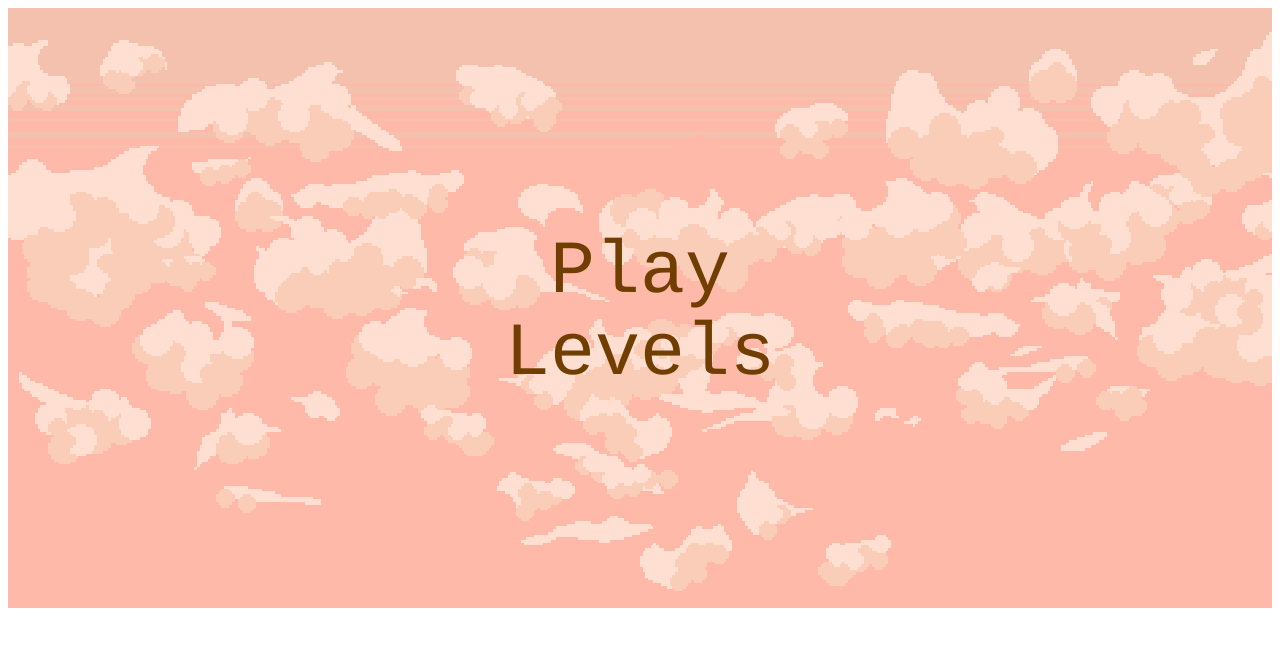
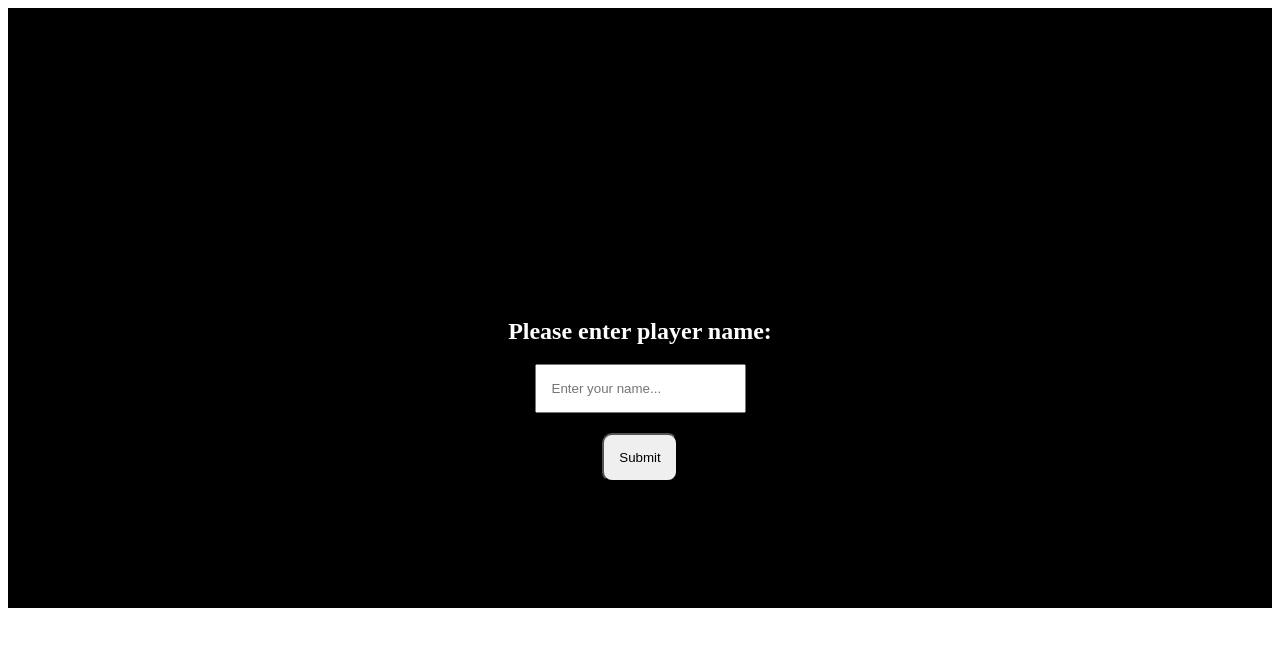
Before and after one commit to moinkhanif/platform-game, a website built with webpack: page index.html in a window 1280 px wide. Built offline with nearby package versions, Linux system fonts and the light colour scheme; animation ran at ten frames a second; files whose address does not match are found by name.

Commit message:
Add user input form when name unavailable

```diff
--- a/src/css/styles.css
+++ b/src/css/styles.css
@@ -2,3 +2,30 @@ body {
   max-width: 1280px;
   max-height: 600px;
 }
+
+#name-form {
+  position: absolute;
+  width: 100vw;
+  height: 100vh;
+  top: 0;
+  left: 0;
+  z-index: 10;
+  display: flex;
+  flex-direction: column;
+  justify-content: center;
+  align-items: center;
+  text-align: center;
+}
+
+#name-form h2 {
+  color: #fff;
+}
+
+#name-form input {
+  padding: 15px;
+}
+
+#name-form input[type="submit"] {
+  margin: 20px;
+  border-radius: 10px;
+}
--- a/src/entities/Player.js
+++ b/src/entities/Player.js
@@ -87,8 +87,11 @@ class Player extends Phaser.Physics.Arcade.Sprite {
       return;
     }
 
-    const { left, right, space } = this.cursors;
+    const {
+      up, left, right, space,
+    } = this.cursors;
     const isSpaceJustDown = Phaser.Input.Keyboard.JustDown(space);
+    const isUpJustDown = Phaser.Input.Keyboard.JustDown(up);
     const onFloor = this.body.onFloor();
 
     if (left.isDown) {
@@ -103,7 +106,8 @@ class Player extends Phaser.Physics.Arcade.Sprite {
       this.setVelocityX(0);
     }
 
-    if (isSpaceJustDown && (onFloor || this.jumpCount < this.consecutiveJumps)) {
+    if ((isSpaceJustDown || isUpJustDown)
+      && (onFloor || this.jumpCount < this.consecutiveJumps)) {
       this.jumpSound.play();
       this.setVelocityY(-this.playerSpeed * 2);
       this.jumpCount += 1;
--- a/src/index.js
+++ b/src/index.js
@@ -6,7 +6,6 @@ import PreloadScene from './scenes/Preload';
 import MenuScene from './scenes/Menu';
 import LevelScene from './scenes/Levels';
 import CreditsScene from './scenes/Credits';
-// 1600px
 
 const MAP_WIDTH = 1600;
 
--- a/src/scenes/Preload.js
+++ b/src/scenes/Preload.js
@@ -1,5 +1,7 @@
 
 import Phaser from 'phaser';
+
+const playerName = localStorage.getItem('playerName');
 
 class Preload extends Phaser.Scene {
   constructor() {
@@ -79,8 +81,31 @@ class Preload extends Phaser.Scene {
   startGame() {
     this.registry.set('level', 1);
     this.registry.set('unlocked-levels', 1);
-
-    this.scene.start('MenuScene');
+    if (playerName) {
+      this.scene.start('MenuScene');
+    } else {
+      const body = document.querySelector('body');
+      const form = body.appendChild(document.createElement('form'));
+      form.id = 'name-form';
+      const formTitle = form.appendChild(document.createElement('h2'));
+      formTitle.textContent = 'Please enter player name:';
+      const inputText = form.appendChild(document.createElement('input'));
+      inputText.setAttribute('type', 'text');
+      inputText.minLength = 3;
+      inputText.setAttribute('placeholder', 'Enter your name...');
+      inputText.setAttribute('required', true);
+      const submit = form.appendChild(document.createElement('input'));
+      submit.setAttribute('type', 'submit');
+      submit.addEventListener('click', (e) => {
+        e.preventDefault();
+        if (inputText.checkValidity()) {
+          const name = inputText.value;
+          localStorage.setItem('playerName', name);
+          form.remove();
+          this.scene.start('MenuScene');
+        }
+      });
+    }
   }
 }
 
```
Also changed, not shown: README.md.
